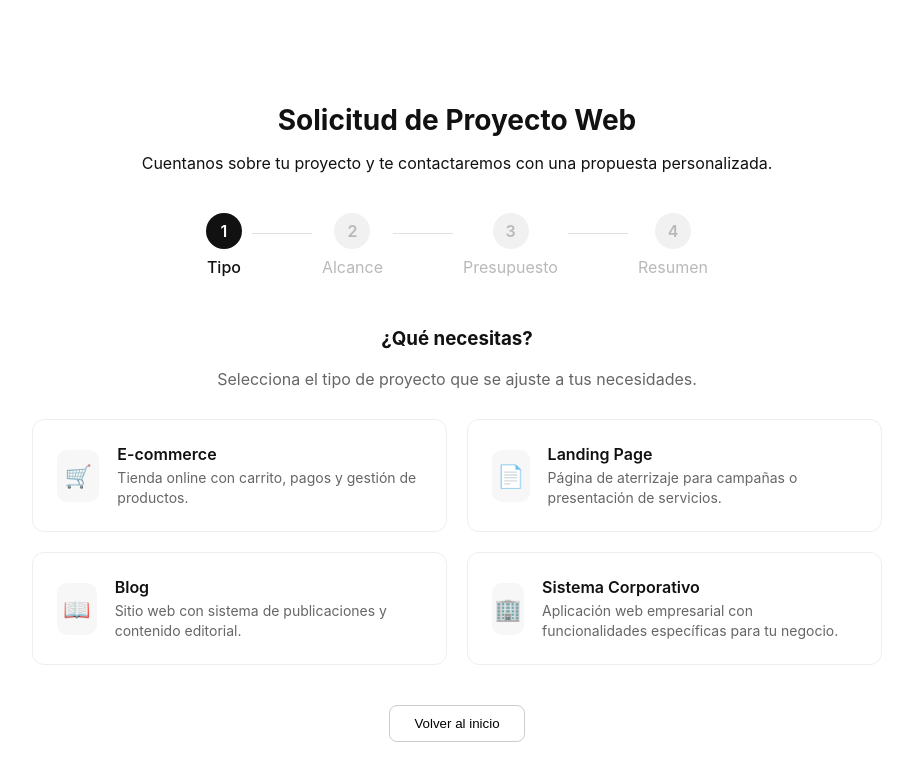
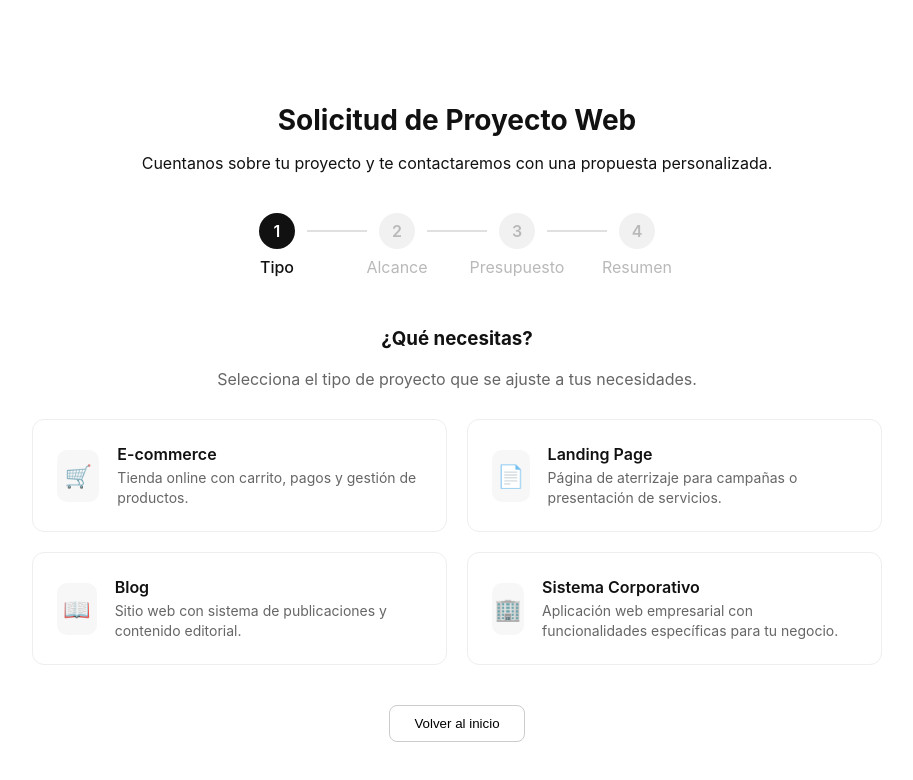
Before and after one commit to Matt-Val/web-fluxa, a React (Vite) app: page /solicitud in a window 1280 px wide. Shown: the top 780 px of the page, without its empty margins (183-1096 px from the left). Built offline with nearby package versions, Linux system fonts and the light colour scheme.

Commit message:
Cambios en Solicitud.css

```diff
--- a/src/css/Solicitud.css
+++ b/src/css/Solicitud.css
@@ -13,19 +13,20 @@
     margin-bottom: 10px;
 }
 
-/* Agregado de Stepper, circulos y lineas */
+/* Stepper, circulos y lineas */
 .stepper {
     display: flex;
-    align-items: center;
     justify-content: center;
+    align-items: flex-start;
     margin-bottom: 50px;
-    gap: 10px;
+    gap: 0;
 }
 
 .step {
     display: flex;
     flex-direction: column;
     align-items: center;
+    width: 80px;
     color: #b9b9b9;
 }
 
@@ -39,7 +40,7 @@
     justify-content: center;
     font-weight: 600;
     margin-bottom: 8px;
-    transition: all 0.3s ease;
+    z-index: 2;
 }
 
 .step.active span {
@@ -53,12 +54,22 @@
 }
 
 .step-line {
-    flex: 0 1 60px;
-    height: 1px;
+    width: 60px;
+    height: 2px;
     background: #e0e0e0;
-    margin-bottom: 24px;
+    margin-top: 17px;
+    margin-left: -10px;
+    margin-right: -10px;
 }
 
+.step-line.active {
+    background: #111;
+}
+
+.form-card:hover .form-icon-box {
+    background: #111;
+    color: #fff;
+}
 /* Grid de las opciones */
 .form-grid {
     display: grid;
```
